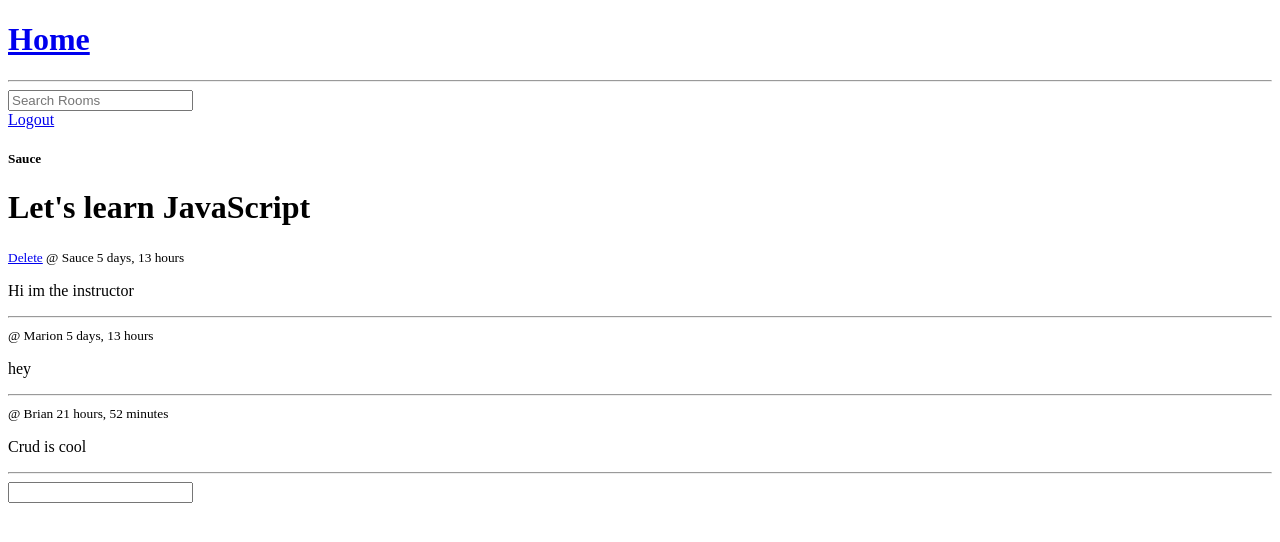
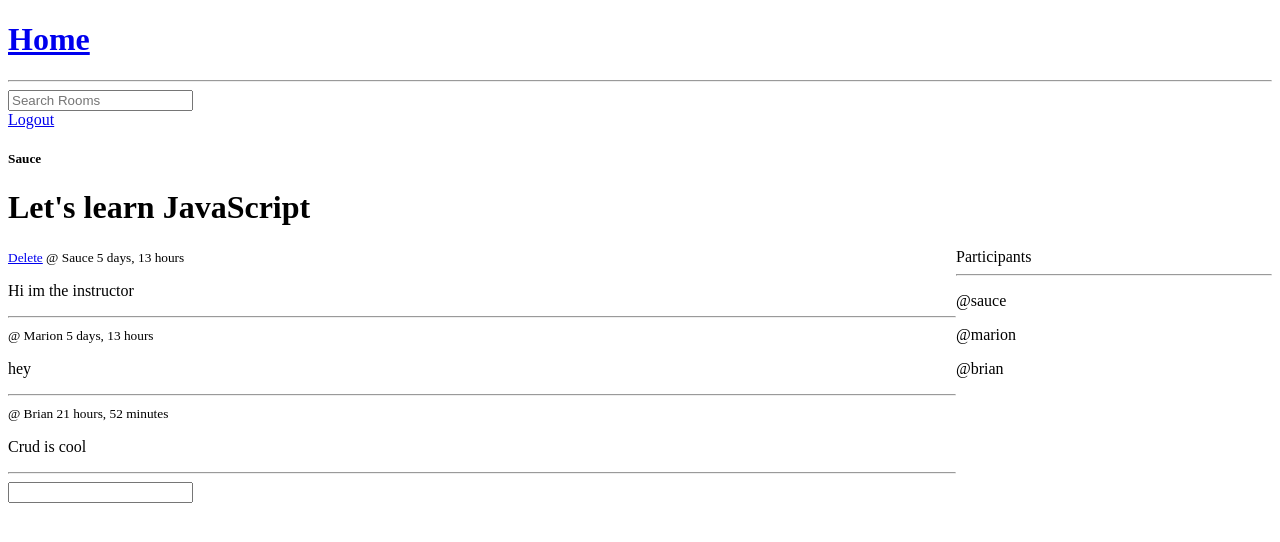
Before and after one commit to ngure1/Study-Bud, a Django app: page /room/1 in a window 1280 px wide. Shown: the top 542 px of the page. Run offline with Django 5.2, Linux system fonts and the light colour scheme; a user stored in the database is signed in; data comes from the database, SQL or seed files in the repository; both versions use the stored data as it was after the commit.

Commit message:
Participants of a room can be seen

```diff
--- a/studybud/base/models.py
+++ b/studybud/base/models.py
@@ -7,7 +7,7 @@ class Rooms(models.Model):
   topic=models.ForeignKey('Topic',on_delete=models.SET_NULL,null=True)
   name=models.CharField(max_length=200)
   description=models.TextField(null=True,blank=True)
-  #participants
+  participants=models.ManyToManyField(User,related_name='participants')
   created=models.DateTimeField(auto_now_add=True)
   updated=models.DateTimeField(auto_now=True)
 
--- a/studybud/base/templates/base/room.html
+++ b/studybud/base/templates/base/room.html
@@ -1,6 +1,11 @@
 {% extends 'main.html'%}
 {% block content %}
-
+<style>
+  .wrapper{
+    display: grid;
+    grid-template-columns: 3fr 1fr;
+  }
+</style>
 <h1>{{ room.name }}</h1>
 <div class="wrapper">
   <div class="convo-container">
@@ -24,6 +29,13 @@
       <input name="body" type="text">
     </form>
   </div>
+  <div>
+    Participants
+    <hr>
+    {% for user in participants %}
+      <p>@{{user.username}}</p>
+    {% endfor %}
+  </div>
 </div>
 
 {% endblock %}
--- a/studybud/base/views.py
+++ b/studybud/base/views.py
@@ -71,16 +71,19 @@ def home(request):
 def room(request,pk):
   room=models.Rooms.objects.get(id=pk)
   room_message=room.messages_set.all()
+  participants=room.participants.all()
   if request.method=='POST':
     room_message=models.Messages.objects.create(
       user=request.user,
       room=room,
       body=request.POST.get('body')
     )
+    room.participants.add(request.user)
     return redirect('room',pk=room.id)
   context={
     'room':room,
-    'room_message':room_message
+    'room_message':room_message,
+    'participants':participants
     }
   return render(request,'base/room.html',context)
 
```
Also changed, not shown: studybud/base/migrations/0007_rooms_participants_alter_rooms_description.py (added), studybud/db.sqlite3.
